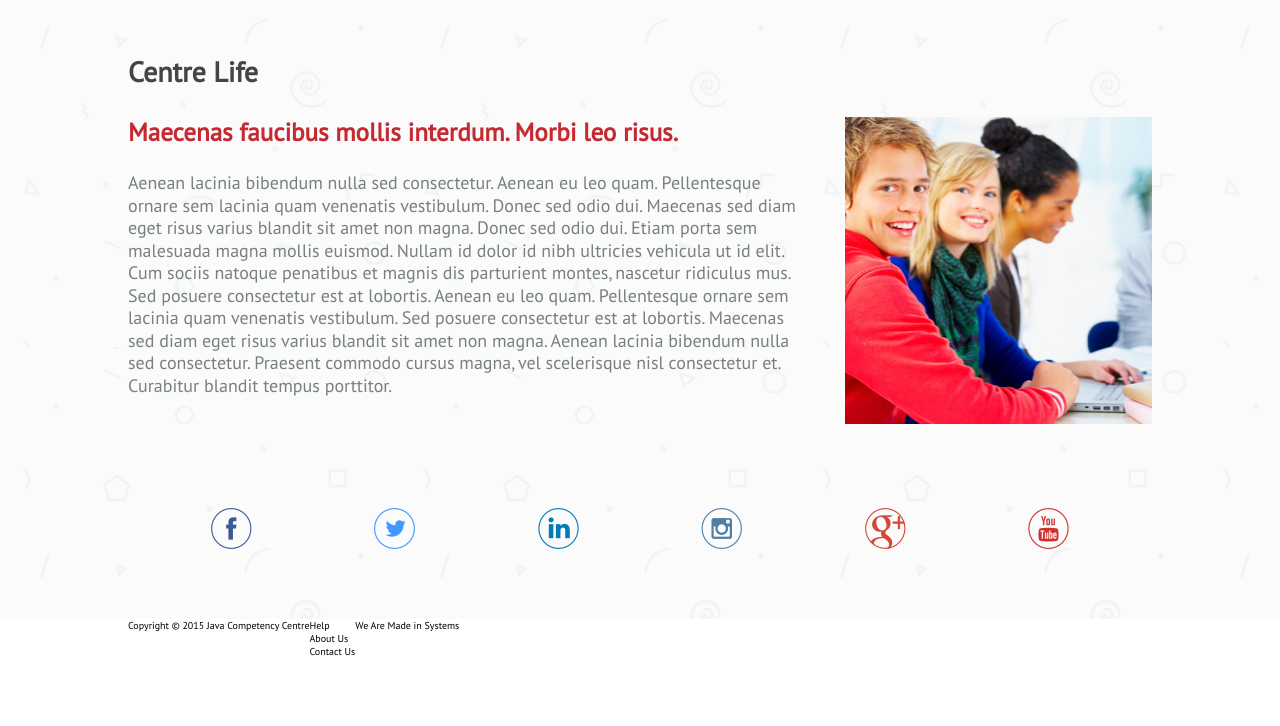
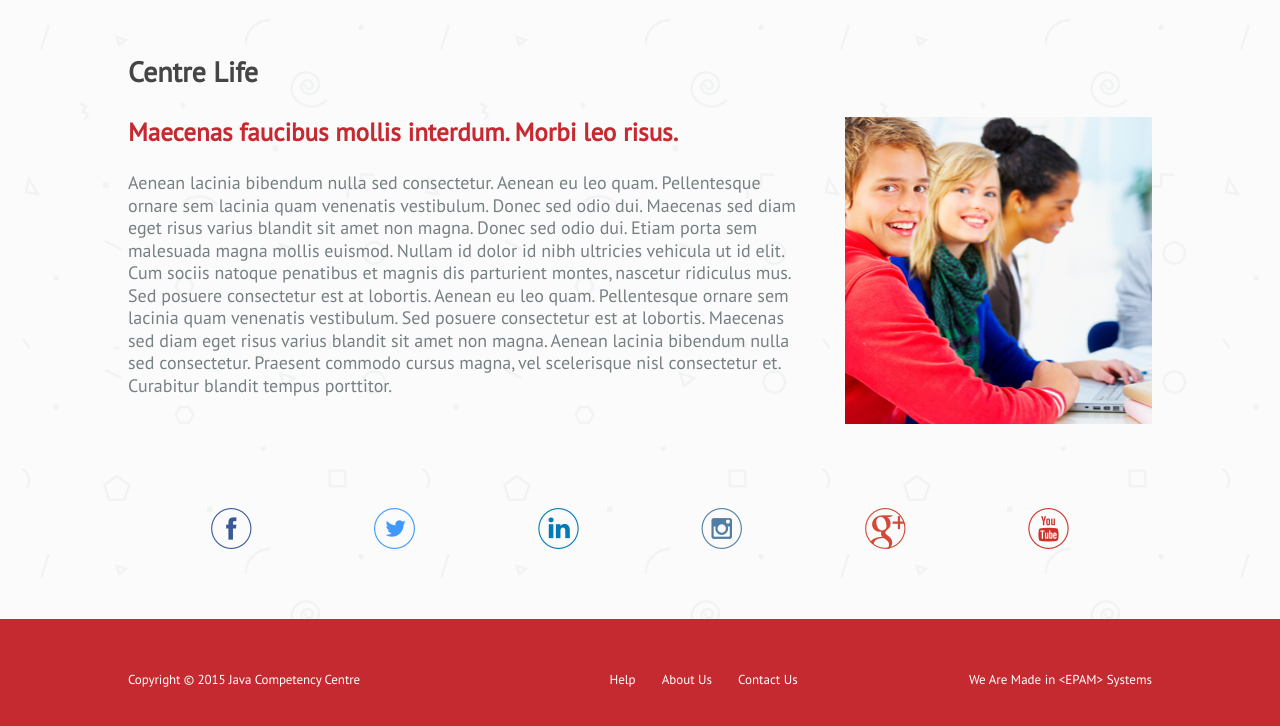
Before and after one commit to Krolik-E/Work, a plain HTML site: page Javaday/index.html in a window 1280 px wide. Shown: the part 2399-3125 px from the top of the page. Before the commit the page ends 3057 px from the top, so only its background shows below. Drawn offline with Linux system fonts and the light colour scheme.

Commit message:
footer done

```diff
--- a/Javaday/css/main.css
+++ b/Javaday/css/main.css
@@ -931,3 +931,105 @@ button {
 }
 
 /* END CONTACTS */
+
+
+/* FOOTER */
+
+.page__footer {
+    background-color: #c62a31;
+}
+
+.container_footer {
+    flex-direction: column;
+    padding: 25px 0;
+    justify-content: center;
+}
+
+@media screen and (min-width: 768px) {
+    .container_footer {
+        flex-direction: row;
+        justify-content: flex-start;
+        padding: 43px 0;
+        align-items: center;
+    }
+}
+
+.container__rights {
+    flex-grow: 1;
+    flex-basis: 0;
+    color: #ffffff;
+    font-size: 1.3rem;
+    line-height: 115%;
+    text-align: center;
+    margin-bottom: 11px;
+    letter-spacing: -0.1px;
+}
+
+@media screen and (min-width: 768px) {
+    .container__rights {
+        margin-bottom: 0;
+        text-align: left;
+    }
+}
+
+.container__nav {
+    flex-basis: 0;
+    flex-grow: 1;
+    text-align: center;
+    color: #ffffff;
+    font-size: 1.3rem;
+    line-height: 115%;
+    margin-bottom: 11px;
+}
+
+@media screen and (min-width: 768px) {
+    .container__nav {
+        margin-bottom: 0;
+        text-align: end;
+    }
+}
+
+@media screen and (min-width: 1440px) {
+    .container__nav {
+        margin-bottom: 0;
+        text-align: center;
+    }
+}
+
+
+.nav_footer {
+    font-size: 0;
+}
+
+.nav__item {
+    display: inline-block;
+    font-size: 1.3rem;
+}
+
+.nav__link {
+    padding: 10px 15px;
+    display: block;
+}
+
+@media screen and (min-width: 768px) {
+    .nav__link {
+        padding: 10px 13px;
+    }
+}
+
+.container__web-dev {
+    flex-basis: 0;
+    flex-grow: 1;
+    text-align: center;
+    color: #ffffff;
+    font-size: 1.3rem;
+    line-height: 115%;
+}
+
+@media screen and (min-width: 768px) {
+    .container__web-dev {
+        text-align: end;
+    }
+}
+
+/* END FOOTER */
--- a/Javaday/index.html
+++ b/Javaday/index.html
@@ -320,25 +320,25 @@
                     <div class="container__nav">
                         <ul class="nav nav_footer">
                             <li class="nav__item">
-                                <a class="nav_link">
+                                <a href="#" class="nav__link">
                                     Help
                                 </a>
                             </li>
                             <li class="nav__item">
-                                <a class="nav_link">
+                                <a href="#" class="nav__link">
                                     About Us
                                 </a>
                             </li>
                             <li class="nav__item">
-                                <a class="nav_link">
+                                <a href="#" class="nav__link">
                                     Contact Us
                                 </a>
                             </li>
                         </ul>
                     </div>
                     <div class="container__web-dev">
-                        <a class="web-dev">
-                            We Are Made in <EPAM> Systems
+                        <a href="#" class="web-dev">
+                            We Are Made in &#60EPAM&#62 Systems
                         </a>
                     </div>
                 </div>
```
